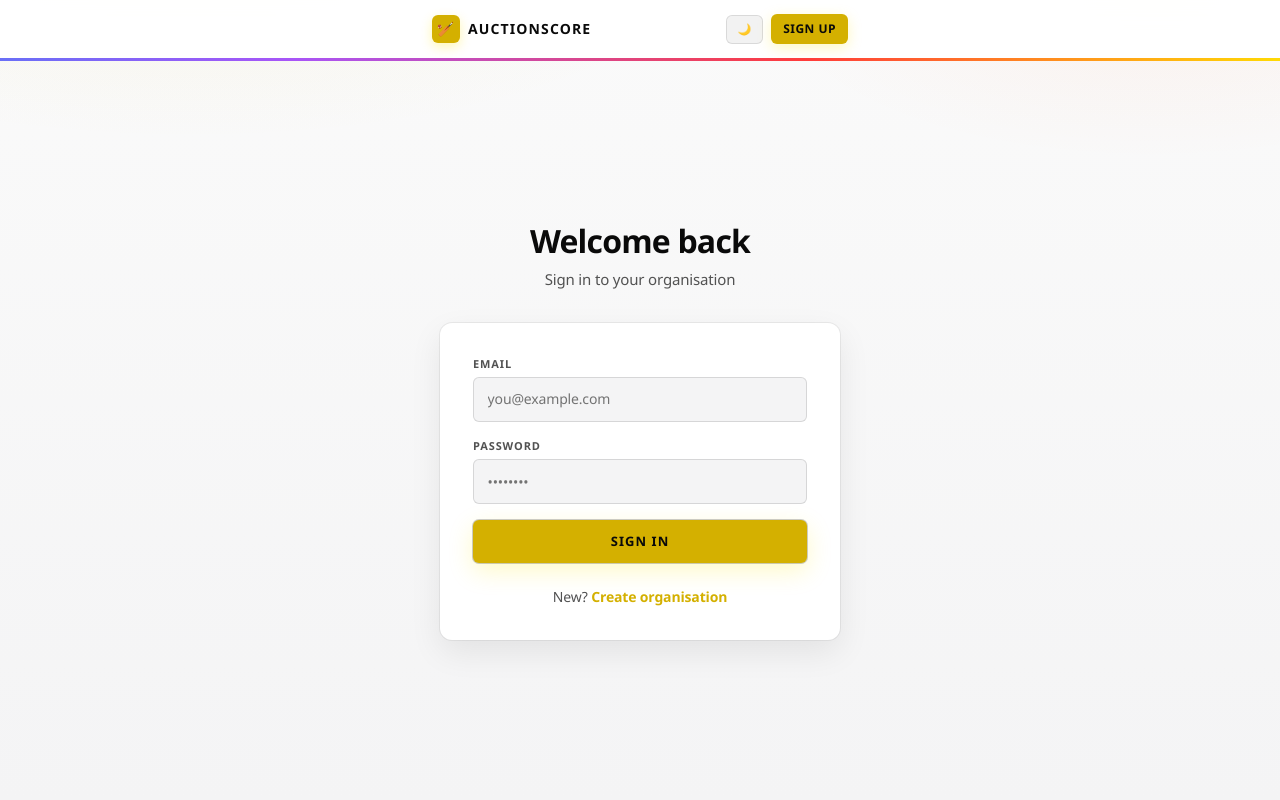
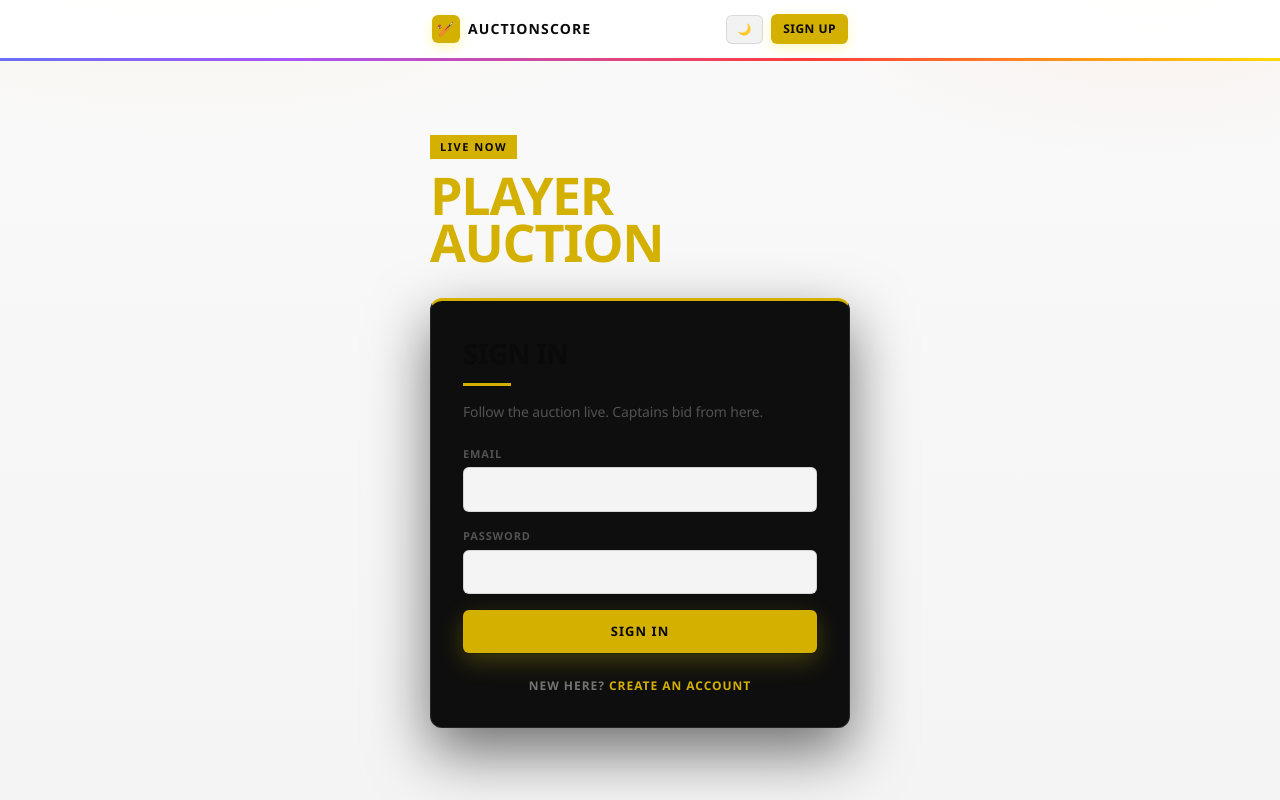
Before and after one commit to ar-shenoy/cricket-auction-system, a React (Vite) app in the folder frontend/: page /login in a window 1280 px wide. Built offline with nearby package versions, Linux system fonts and the light colour scheme; no server answers.

Commit message:
design: Login — bold yellow Control Room sign-in

```diff
--- a/frontend/src/pages/Login.tsx
+++ b/frontend/src/pages/Login.tsx
@@ -40,24 +40,59 @@ export default function Login() {
         </div>
       </header>
 
-      <div className="flex-1 flex items-center justify-center px-4 py-12">
-        <div className="w-full max-w-[400px]">
-          <div className="text-center mb-8">
-            <h1 className="text-[32px] font-extrabold tracking-tight leading-tight" style={{ color: 'var(--text)' }}>
-              Welcome back
+      <div className="flex-1 flex items-center justify-center px-4 py-10">
+        <div className="w-full max-w-[420px]">
+          <div className="mb-8">
+            <div
+              className="inline-block px-2.5 py-1 text-[11px] font-extrabold tracking-[0.14em] uppercase mb-3"
+              style={{ background: 'var(--accent)', color: 'var(--accent-contrast)' }}
+            >
+              Live now
+            </div>
+            <h1
+              className="text-[42px] sm:text-[52px] font-black leading-[0.92] tracking-tight uppercase"
+              style={{ color: 'var(--accent)' }}
+            >
+              Player<br />Auction
             </h1>
-            <p className="mt-2 text-[15px]" style={{ color: 'var(--text-2)' }}>Sign in to your organisation</p>
           </div>
 
-          <div className="glass-strong p-7 sm:p-8 rounded-[20px]">
+          <div
+            className="p-6 sm:p-8"
+            style={{
+              background: '#0e0e0e',
+              border: '1px solid rgba(255,255,255,0.1)',
+              borderTop: '3px solid var(--accent)',
+              borderRadius: 12,
+              boxShadow: '0 24px 60px rgba(0,0,0,0.55)'
+            }}
+          >
+            <h2
+              className="text-[28px] font-black tracking-tight uppercase m-0"
+              style={{ color: 'var(--text)' }}
+            >
+              Sign in
+            </h2>
+            <div
+              style={{
+                width: 48,
+                height: 3,
+                background: 'var(--accent)',
+                margin: '0.55rem 0 1rem'
+              }}
+            />
+            <p className="text-[14px] m-0 mb-6" style={{ color: 'var(--text-2)' }}>
+              Follow the auction live. Captains bid from here.
+            </p>
+
             <form onSubmit={handleSubmit} className="space-y-4" autoComplete="off">
               {error && (
                 <div
-                  className="rounded-xl px-4 py-3 text-[14px] font-medium"
+                  className="px-4 py-3 text-[13px] font-semibold rounded-md"
                   style={{
-                    background: 'color-mix(in srgb, var(--danger) 16%, transparent)',
+                    background: 'rgba(255,59,59,0.12)',
                     color: 'var(--danger)',
-                    border: '1px solid color-mix(in srgb, var(--danger) 35%, transparent)'
+                    border: '1px solid rgba(255,59,59,0.35)'
                   }}
                 >
                   {error}
@@ -71,7 +106,6 @@ export default function Login() {
                   autoComplete="username"
                   value={email}
                   onChange={e => setEmail(e.target.value)}
-                  placeholder="you@example.com"
                   className="as-input"
                   required
                 />
@@ -84,19 +118,22 @@ export default function Login() {
                   autoComplete="current-password"
                   value={password}
                   onChange={e => setPassword(e.target.value)}
-                  placeholder="••••••••"
                   className="as-input"
                   required
                 />
               </div>
-              <button type="submit" disabled={loading} className="as-btn-primary w-full mt-2">
+              <button type="submit" disabled={loading} className="as-btn-primary w-full mt-1">
                 {loading ? 'Signing in…' : 'Sign in'}
               </button>
             </form>
-            <p className="text-center text-[14px] mt-6" style={{ color: 'var(--text-2)' }}>
-              New?{' '}
-              <Link to="/register" className="font-semibold" style={{ color: 'var(--accent)' }}>
-                Create organisation
+
+            <p
+              className="text-center text-[12px] font-bold tracking-[0.08em] uppercase mt-6 mb-0"
+              style={{ color: 'var(--text-3)' }}
+            >
+              New here?{' '}
+              <Link to="/register" style={{ color: 'var(--accent)' }}>
+                Create an account
               </Link>
             </p>
           </div>
```
